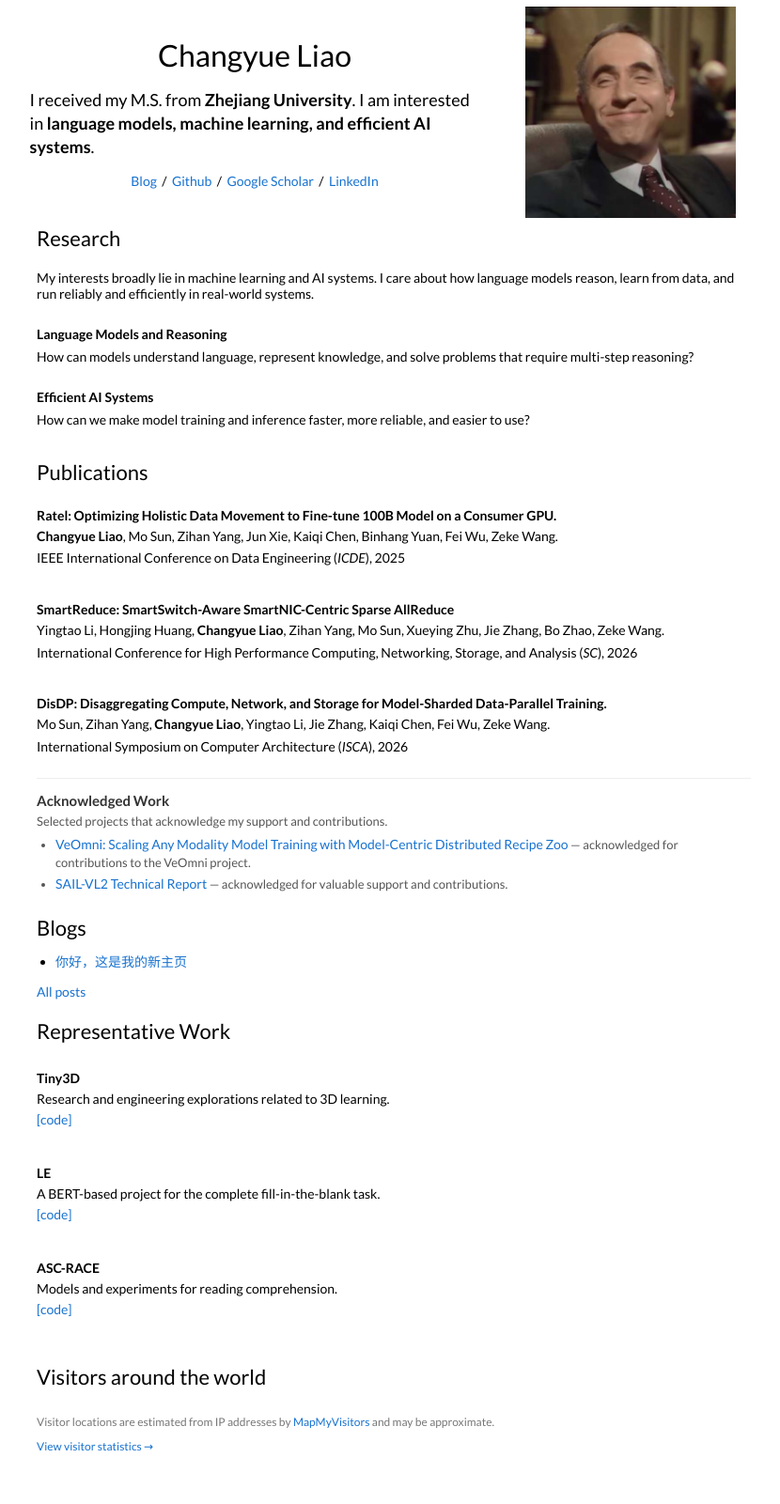
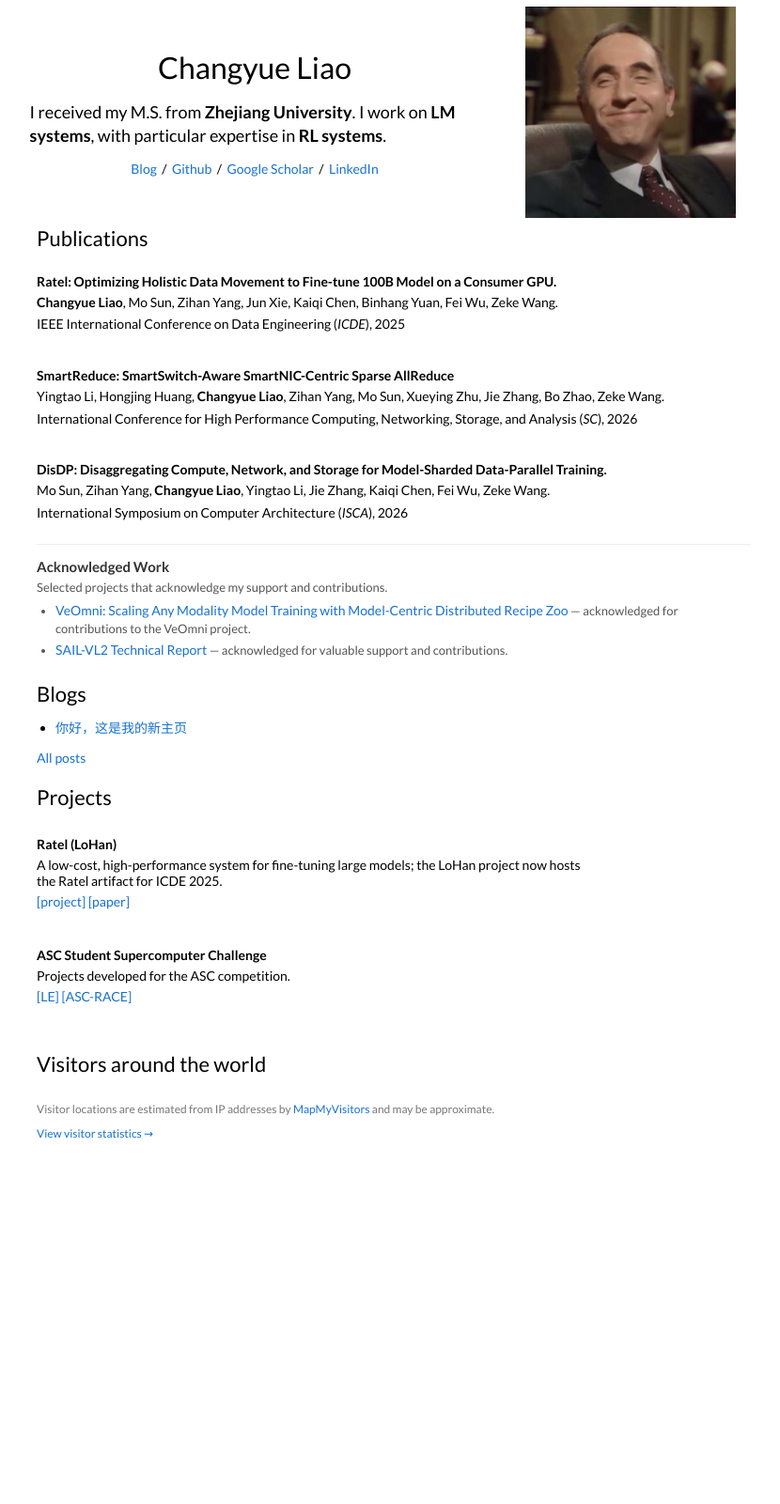
Before and after one commit to Crispig/Crispig.github.io, a Jekyll site: the page built from index.html, in a window 1280 px wide. Shown: the whole page at 94% size, without its empty margins (221-1051 px from the left). Built offline with Jekyll 4.4.1, drawn with Linux system fonts in a browser that asks for light colours; after the commit the page ends 1268 px from its top, so only the background shows below that.

Commit message:
Refine homepage focus and project list

```diff
--- a/_config.yml
+++ b/_config.yml
@@ -1,6 +1,6 @@
 title: "Changyue Liao"
 name: "Changyue Liao"
-tagline: "Machine learning, language models, and efficient AI systems."
+tagline: "LM systems, with a focus on RL systems."
 description: "Changyue Liao 的个人主页与技术博客。"
 url: "https://crispig.github.io"
 baseurl: ""
--- a/assets/css/style.css
+++ b/assets/css/style.css
@@ -110,19 +110,10 @@ a:hover {
   margin-bottom: 0;
 }
 
-.research-topic {
-  margin-top: 26px;
-}
-
-.topic-title,
 .work-title {
   margin-bottom: 7px;
   font-size: 14px;
   font-weight: 700;
-}
-
-.research-topic p:not(.topic-title) {
-  margin-top: 0;
 }
 
 .publication-list {
--- a/index.html
+++ b/index.html
@@ -12,7 +12,7 @@ description: "Changyue Liao 的个人主页：研究、写作与项目。"
 
     <p class="intro-summary">
       I received my M.S. from <strong>Zhejiang University</strong>.
-      I am interested in <strong>language models, machine learning, and efficient AI systems</strong>.
+      I work on <strong>LM systems</strong>, with particular expertise in <strong>RL systems</strong>.
     </p>
 
     <p class="intro-links">
@@ -28,31 +28,6 @@ description: "Changyue Liao 的个人主页：研究、写作与项目。"
 
   <div class="photo-cell">
     <img class="profile-photo" src="{{ site.avatar }}" alt="Changyue Liao profile photo" width="320" height="320">
-  </div>
-</section>
-
-<section class="content-section">
-  <h2 class="section-title">Research</h2>
-  <div class="section-body">
-    <p>
-      My interests broadly lie in machine learning and AI systems. I care about how language models
-      reason, learn from data, and run reliably and efficiently in real-world systems.
-    </p>
-
-    <div class="research-topic">
-      <p class="topic-title">Language Models and Reasoning</p>
-      <p>
-        How can models understand language, represent knowledge, and solve problems that require
-        multi-step reasoning?
-      </p>
-    </div>
-
-    <div class="research-topic">
-      <p class="topic-title">Efficient AI Systems</p>
-      <p>
-        How can we make model training and inference faster, more reliable, and easier to use?
-      </p>
-    </div>
   </div>
 </section>
 
@@ -109,24 +84,24 @@ description: "Changyue Liao 的个人主页：研究、写作与项目。"
 </section>
 
 <section class="content-section">
-  <h2 class="section-title">Representative Work</h2>
+  <h2 class="section-title">Projects</h2>
   <div class="work-list">
     <article class="work-item">
-      <p class="work-title">Tiny3D</p>
-      <p>Research and engineering explorations related to 3D learning.</p>
-      <p><a href="https://github.com/Crispig/Tiny3D">[code]</a></p>
+      <p class="work-title">Ratel (LoHan)</p>
+      <p>A low-cost, high-performance system for fine-tuning large models; the LoHan project now hosts the Ratel artifact for ICDE 2025.</p>
+      <p>
+        <a href="https://github.com/RC4ML/LoHan">[project]</a>
+        <a href="https://arxiv.org/abs/2403.06504">[paper]</a>
+      </p>
     </article>
 
     <article class="work-item">
-      <p class="work-title">LE</p>
-      <p>A BERT-based project for the complete fill-in-the-blank task.</p>
-      <p><a href="https://github.com/Crispig/LE">[code]</a></p>
-    </article>
-
-    <article class="work-item">
-      <p class="work-title">ASC-RACE</p>
-      <p>Models and experiments for reading comprehension.</p>
-      <p><a href="https://github.com/Crispig/ASC-RACE">[code]</a></p>
+      <p class="work-title">ASC Student Supercomputer Challenge</p>
+      <p>Projects developed for the ASC competition.</p>
+      <p>
+        <a href="https://github.com/Crispig/LE">[LE]</a>
+        <a href="https://github.com/Crispig/ASC-RACE">[ASC-RACE]</a>
+      </p>
     </article>
   </div>
 </section>
```
